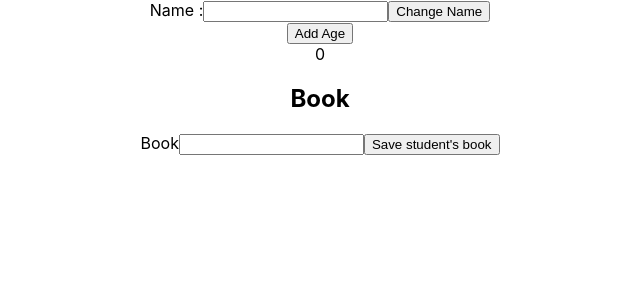
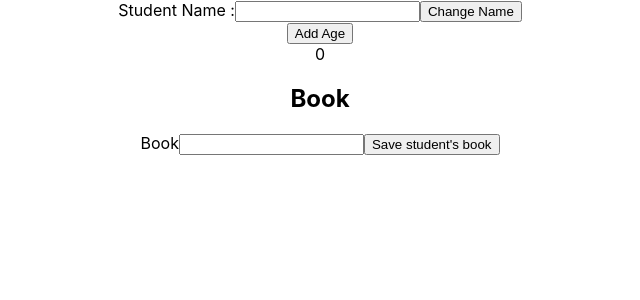
Before and after one commit to itsapep/react-js-intermediate, a React (Create React App) app: page / in a window 1280 px wide. Shown: the top 300 px of the page, without its empty margins (320-960 px from the left). Built offline with nearby package versions, Linux system fonts and the light colour scheme.

Commit message:
[edit] refactor student feature

```diff
--- a/src/App.js
+++ b/src/App.js
@@ -1,4 +1,5 @@
 import './App.css';
+import StudentPage from './features/student/StudentPage';
 import StudentView from './features/student/StudentView';
 import StudentBookPage from './features/studentBook/studentBookPage';
 import StudentBookView from './features/studentBook/studentBookView';
@@ -6,7 +7,7 @@ import StudentBookView from './features/studentBook/studentBookView';
 function App() {
   return (
     <div className="App">
-      <StudentView />
+      <StudentPage view={StudentView} />
       <StudentBookPage view={StudentBookView}/>
     </div>
   );
--- a/src/app/constant.js
+++ b/src/app/constant.js
@@ -11,5 +11,14 @@ export const LABEL = {
     },
     'Book.label': {
         value: 'Book'
-    }
+    },
+    'Student.label': {
+        value: 'Student Name :'
+    },
+    'Student.submit': {
+        value: 'Change Name'
+    },
+    'StudentAge.submit': {
+        value: 'Add Age'
+    },
 }
--- /dev/null
+++ b/src/features/student/StudentPage.js
@@ -0,0 +1,56 @@
+import { Component } from 'react';
+import { addAgeAction, changeNameAction } from './state/StudentAction';
+import PropTypes from 'prop-types';
+import { connect } from 'react-redux';
+
+class StudentPage extends Component{
+    constructor(props){
+        super(props);
+        this.state = {
+            nameValue : ''
+        };
+    }
+
+    handleNameChange = (event) => this.setState({
+        nameValue : event.target.value
+    })
+
+    handleSubmit = () => this.props.changeNameAction(this.state.nameValue)
+    handleAddAgeClick = () => this.props.addAgeAction();
+
+    render(){
+        return(
+            this.props.view({
+                handleSubmitStudent:this.handleSubmit,
+                newStudentValue: this.state.nameValue,
+                handleNewStudentChange: this.handleNameChange,
+                student: this.props.student, // consume from mapStateToProps
+                handleAddAgeClick: this.handleAddAgeClick,
+                books: this.props.studentBook.books
+            })
+        )
+    }
+}
+
+const mapDispatchToProps = {
+    addAgeAction,
+    changeNameAction
+}
+
+const mapStateToProps = state => {
+    return {
+        student : state.studentReducer,
+        studentBook: state.bookReducer,
+    }
+}
+
+StudentPage.propsTypes ={
+    student : PropTypes.shape({
+        name : PropTypes.string,
+        age : PropTypes.number,
+    }).isRequired,
+    addAgeAction : PropTypes.func,
+    changeNameAction : PropTypes.func,
+}
+
+export default connect(mapStateToProps, mapDispatchToProps) (StudentPage);
--- a/src/features/student/StudentView.js
+++ b/src/features/student/StudentView.js
@@ -1,55 +1,24 @@
-import { Component } from 'react';
-import { addAgeAction, changeNameAction } from './state/StudentAction';
-import PropTypes from 'prop-types';
-import { connect } from 'react-redux';
+import { LABEL } from "../../app/constant"
+import AppButton from "../../component/appButton"
+import AppFormInput from "../../component/appFormInput"
 
-class StudentView extends Component{
-    constructor(props){
-        super(props);
-        this.state = {nameValue : ''};
-    }
+const StudentView = (props) => {
+    const {handleSubmitStudent, newStudentValue, handleNewStudentChange, student, handleAddAgeClick, books} = props
+    return (
+        <div>
+            <AppFormInput id='student' label={LABEL['Student.label'].value} value={newStudentValue} onValueChange={handleNewStudentChange}></AppFormInput>
 
-    handleNameChange = (event) => this.setState({
-        nameValue : event.target.value
-    })
+            <AppButton handleClick={handleSubmitStudent} label={LABEL['Student.submit'].value}></AppButton>
 
-    handleSubmit = () => this.props.changeNameAction(this.state.nameValue)
-    handleAddAgeClick = () => this.props.addAgeAction();
-
-    render(){
-        const {student} = this.props;
-        console.log(student);
-        return(
             <div>
-                <label>Name :
-                    <input type='text' value={this.state.nameValue} onChange={this.handleNameChange}/>
-                </label>
-                <button onClick={this.handleSubmit}>Change Name</button>
-                <div>
-                    <button onClick={this.handleAddAgeClick}>Add Age</button>
-                </div>
-                <div>{student.name} {student.age}</div>
+                <AppButton handleClick={handleAddAgeClick} label={LABEL['StudentAge.submit'].value}></AppButton>
             </div>
-        )
-    }
+            <div>{student.name} {student.age}</div>
+            <ul>
+                {books.map(book => <li key={book}>{book}</li>)}
+            </ul>
+        </div>
+    )
 }
 
-const mapDispatchToProps = {
-    addAgeAction,
-    changeNameAction
-}
-
-const mapStateToProps = state => {
-    return {student : state.studentReducer}
-}
-
-StudentView.propsTypes ={
-    student : PropTypes.shape({
-        name : PropTypes.string,
-        age : PropTypes.number,
-    }).isRequired,
-    addAgeAction : PropTypes.func,
-    changeNameAction : PropTypes.func,
-}
-
-export default connect(mapStateToProps, mapDispatchToProps) (StudentView);
+export default StudentView;
--- a/src/features/studentBook/studentBookView.js
+++ b/src/features/studentBook/studentBookView.js
@@ -14,7 +14,6 @@ const StudentBookView = (props) => {
                 <AppFormInput id='book' label={LABEL['Book.label'].value} value={newBookValue} onValueChange={handleNewBookChange}></AppFormInput>
                 <AppButton handleClick={handleSubmit} label={LABEL['StudentBook.submit'].value}></AppButton>
                 <ul>
-                    {/* {books.map((books) => <li key={books}>{books}</li>)} */}
                     {books.map(book => <li key={book}>{book}</li>)}
                 </ul>
             </div>
```
Also changed, not shown: 1 other file (tests, documents, lock files or other folders).
